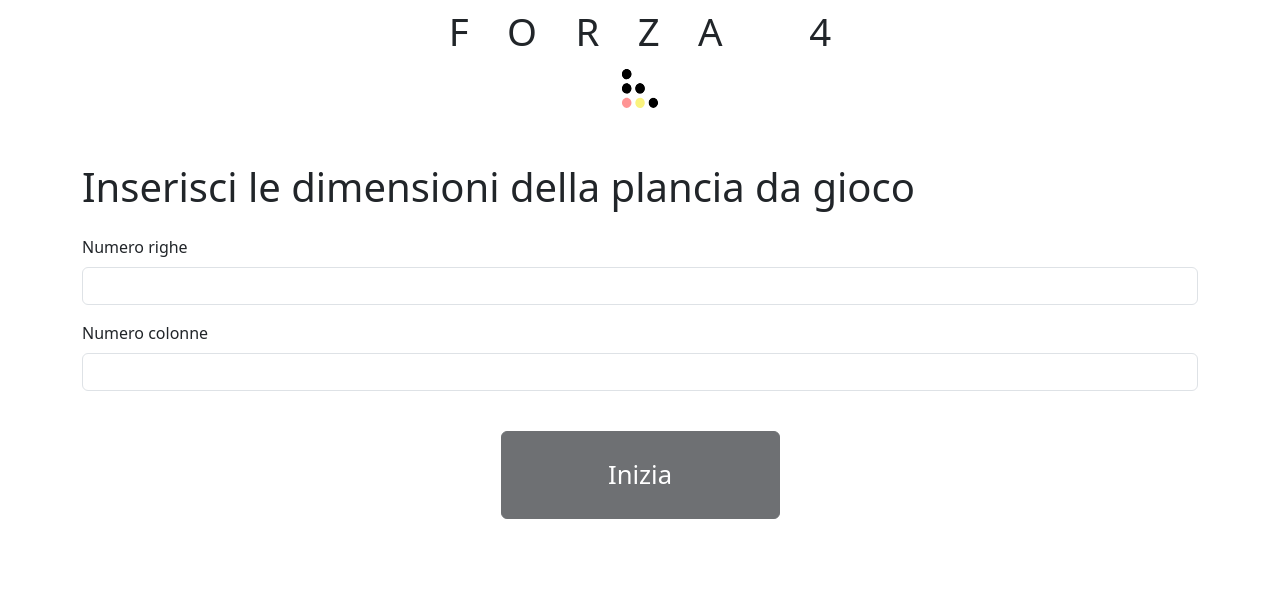
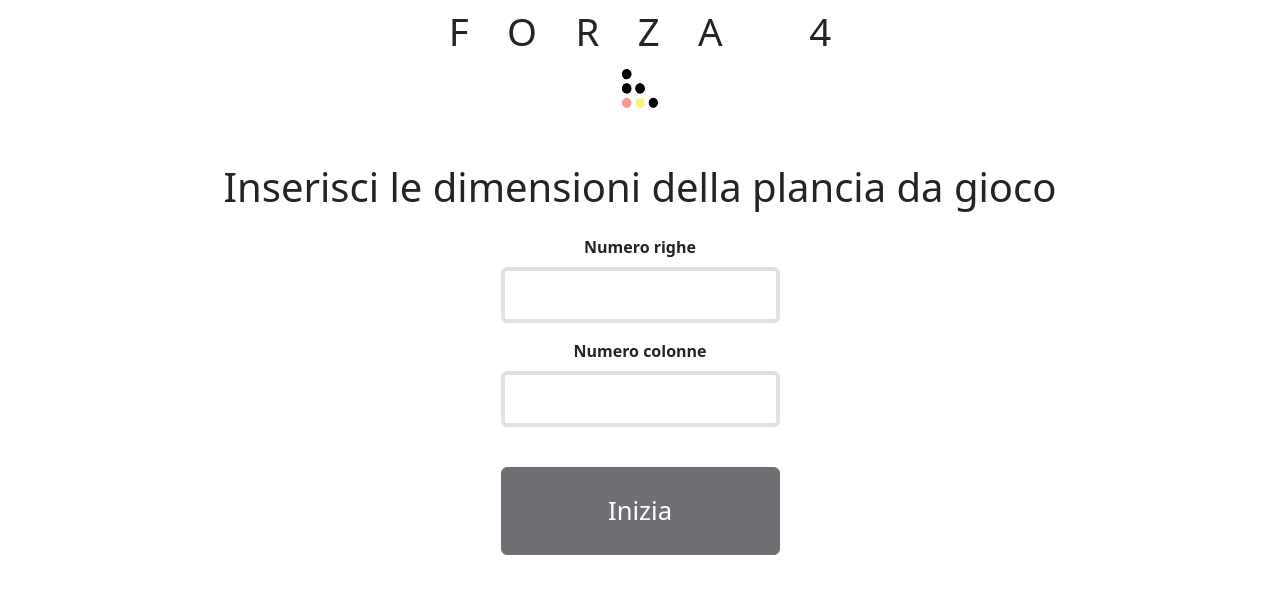
Before and after one commit to LaQuiete87/forza4-svelte, a Svelte app: page / in a window 1280 px wide. Both pictures are taken after a click on the button "Entra". Shown: the top 594 px of the page. Built offline with nearby package versions, Linux system fonts and the light colour scheme.

Commit message:
migliorata grafica al selettore dimensione plancia

```diff
--- a/src/components/BoardSizeSelector.svelte
+++ b/src/components/BoardSizeSelector.svelte
@@ -85,12 +85,12 @@
 </div> -->
 
 <div class="container mt-5">
-  <h1 class="mb-4">Inserisci le dimensioni della plancia da gioco</h1>
-  <div class="mb-3">
-    <label for="boardHeight" class="form-label">Numero righe</label>
+  <h1 class="mb-4 text-center" >Inserisci le dimensioni della plancia da gioco</h1>
+  <div class="mb-3 text-center">
+    <label for="boardHeight" class="form-label fw-semibold">Numero righe</label>
     <input
       type="number"
-      class="form-control"
+      class="form-control text-center fs-4 fw-bold w-25 mx-auto border-4"
       id="boardHeight"
       aria-describedby="emailHelp"
       required
@@ -99,13 +99,13 @@
     />
   </div>
   {#if validateBoardDimensions}
-    <p class="text-danger" style="font-size: 14px;">{errorMessage.height}</p>
+    <p class="text-danger text-center" style="font-size: 14px;">{errorMessage.height}</p>
   {/if}
-  <div class="mb-3">
-    <label for="boardHeight" class="form-label">Numero colonne</label>
+  <div class="mb-3 text-center">
+    <label for="boardHeight" class="form-label fw-semibold ">Numero colonne</label>
     <input
       type="number"
-      class="form-control"
+      class="form-control  text-center fs-4 fw-bold w-25 mx-auto border-4"
       id="boardHeight"
       aria-describedby="emailHelp"
       required
@@ -114,7 +114,7 @@
     />
   </div>
   {#if validateBoardDimensions}
-    <p class="text-danger" style="font-size: 14px;">{errorMessage.width}</p>
+    <p class="text-danger text-center" style="font-size: 14px;">{errorMessage.width}</p>
   {/if}
   <div class=" d-flex justify-content-center">
     <button
```
